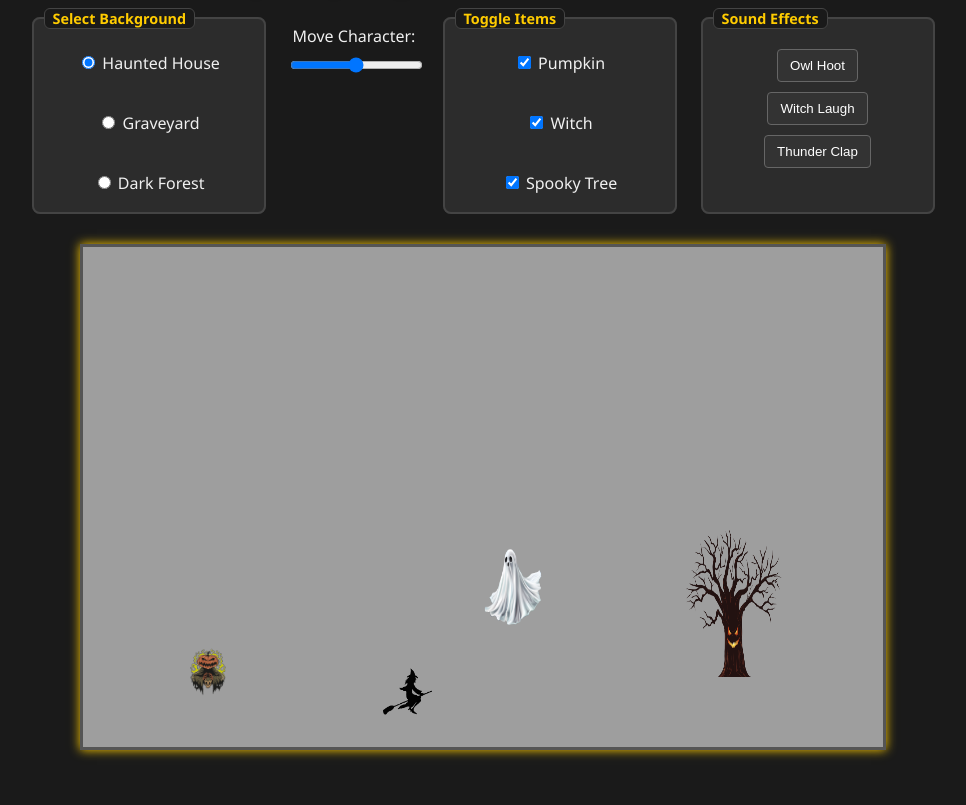
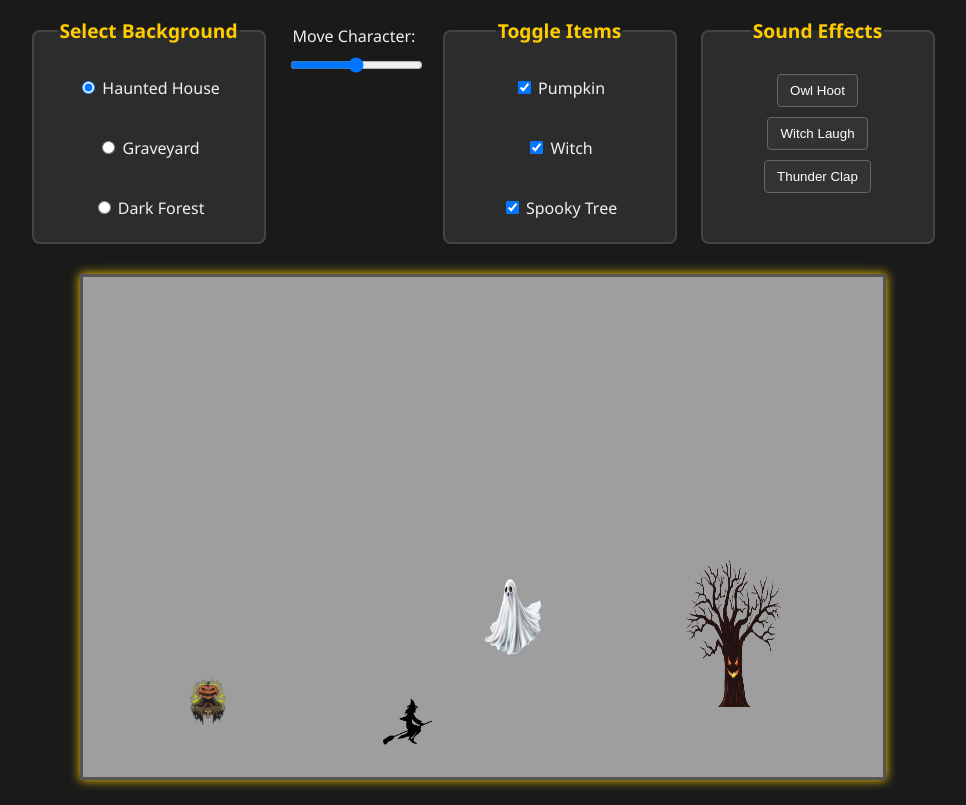
Before and after one commit to joee-ks/joee-ks.github.io, a plain HTML site: page interactive-canvas-scene-project/index.html in a window 1280 px wide. Shown: the part 87-892 px from the top of the page, without its empty margins (157-1123 px from the left). Before the commit the page ends 862 px from the top, so only its background shows below. Drawn offline with Linux system fonts and the light colour scheme.

Commit message:
css changes

```diff
--- a/interactive-canvas-scene-project/style.css
+++ b/interactive-canvas-scene-project/style.css
@@ -26,25 +26,18 @@ h1 {
 }
 
 fieldset {
-  position: relative;
   border: 2px solid #444;
-  padding: 25px 15px 10px 15px; /* extra top padding for legend */
+  padding: 15px;
   border-radius: 8px;
   background-color: #2c2c2c;
   width: 200px;
 }
 
 legend {
-  position: absolute;
-  top: -0.8em;
-  left: 10px;
-  background-color: #1a1a1a;
-  padding: 0 8px;
+  font-size: 1.2em;
   font-weight: bold;
   color: #ffcc00;
-  border: 1px solid #444;
-  border-radius: 6px;
-  font-size: 0.9em;
+  margin-bottom: 10px;
 }
 
 label {
```
